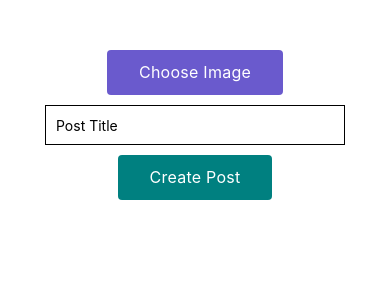
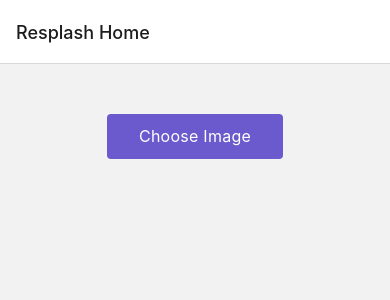
Before and after one commit to nscc-itc-winter2024-mt/in-class-mobile-app-mbtrum, a React Native app: screen / in a window 390 px wide. Shown: the top 300 px of the page. Built offline with nearby package versions, Linux system fonts and the light colour scheme.

Commit message:
Added screens and navigation.

```diff
--- a/App.js
+++ b/App.js
@@ -2,9 +2,28 @@ import React, { useState } from 'react';
 import { StyleSheet, Text, View, ScrollView, Image, Pressable, TextInput, ActivityIndicator } from 'react-native';
 import * as ImagePicker from 'expo-image-picker';
 import base64 from 'react-native-base64';
+import { NavigationContainer } from '@react-navigation/native';
+import { createNativeStackNavigator } from '@react-navigation/native-stack';
 
-export default function App() {
+const Stack = createNativeStackNavigator();
 
+//
+// Home screen - list most 10 recent posts
+//
+function HomeScreen({ navigation }) {
+  return (
+    <View style={ styles.container }>
+      <Pressable style={styles.button} onPress={ () => navigation.navigate('Create') }>
+          <Text style={styles.buttonText}>Choose Image</Text>
+        </Pressable>
+    </View>
+  );
+}
+
+//
+// Create Screen - publish a new post to website
+//
+function CreateScreen({ navigation }) {
   const [photoAsset, setPhotoAsset] = useState(null);
   const [title, setTitle] = useState(null);
   const [isLoading, setIsLoading] = useState(false);
@@ -98,10 +117,7 @@ export default function App() {
 
       setIsLoading(false);
     }
-
-
   }
-
 
   // Return the UI
   return (
@@ -128,6 +144,22 @@ export default function App() {
       </View>
     </ScrollView>
   );
+}
+
+
+
+//
+// Main entry point for app
+//
+export default function App() {
+    return (
+      <NavigationContainer>
+        <Stack.Navigator>
+          <Stack.Screen name='Home' component={ HomeScreen } options={{ title: 'Resplash Home'}} />
+          <Stack.Screen name='Create' component={ CreateScreen } options={{ title: 'Create'}}/>
+        </Stack.Navigator>
+      </NavigationContainer>
+    )
 }
 
 const styles = StyleSheet.create({
--- a/package.json
+++ b/package.json
@@ -9,12 +9,15 @@
     "web": "expo start --web"
   },
   "dependencies": {
+    "@react-navigation/native": "^6.1.10",
+    "@react-navigation/native-stack": "^6.9.18",
     "expo": "~50.0.6",
     "expo-image-picker": "^14.7.1",
     "expo-status-bar": "~1.11.1",
     "react": "18.2.0",
     "react-native": "0.73.4",
-    "react-native-base64": "^0.2.1"
+    "react-native-base64": "^0.2.1",
+    "react-native-screens": "^3.29.0"
   },
   "devDependencies": {
     "@babel/core": "^7.20.0"
```
Also changed, not shown: 1 other file (tests, documents, lock files or other folders).
